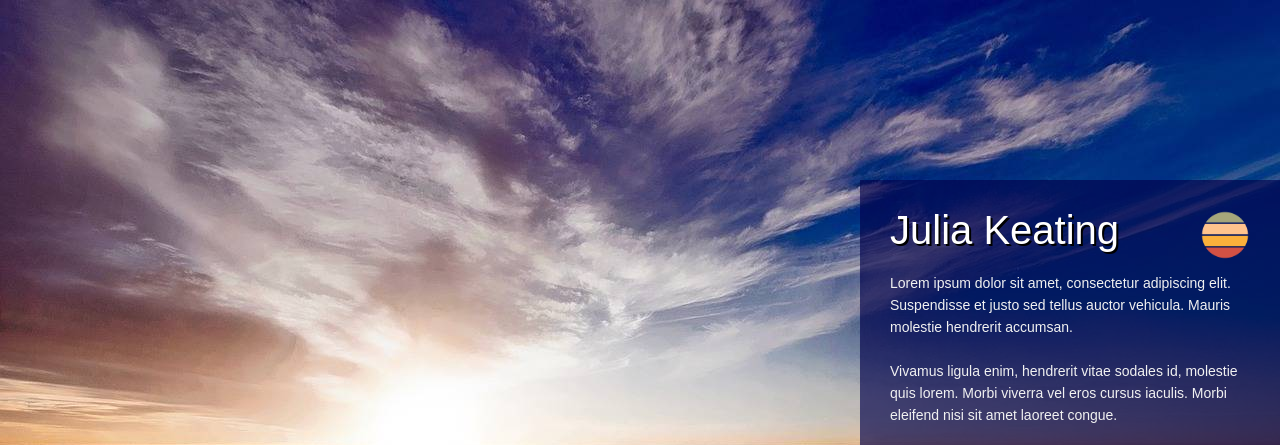
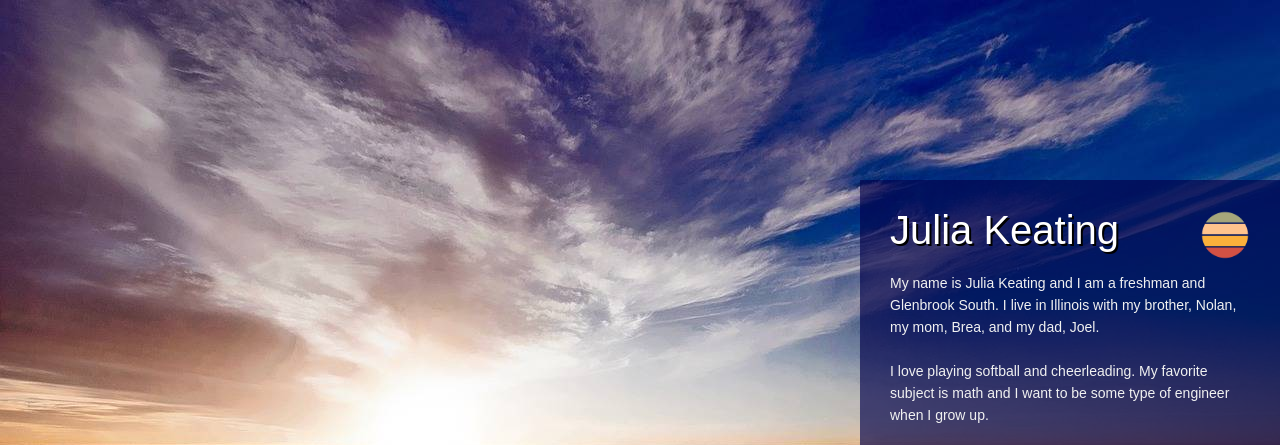
Before and after one commit to 276518/splash-page, a plain HTML site: page index.html in a window 1280 px wide. Shown: the top 445 px of the page. Drawn offline with Linux system fonts and the light colour scheme.

Commit message:
Update index.html

```diff
--- a/index.html
+++ b/index.html
@@ -30,14 +30,11 @@
      <section class="container">
        <!-- UPDATE THIS -->
        <p>
-         Lorem ipsum dolor sit amet, consectetur adipiscing elit. Suspendisse
-         et justo sed tellus auctor vehicula. Mauris molestie hendrerit
-         accumsan.
+         My name is Julia Keating and I am a freshman and Glenbrook South. I live in Illinois with my brother, Nolan, my mom, Brea, and my dad, Joel.
        </p>
        <p>
-         Vivamus ligula enim, hendrerit vitae sodales id, molestie quis lorem.
-         Morbi viverra vel eros cursus iaculis. Morbi eleifend nisi sit amet
-         laoreet congue.
+        I love playing softball and cheerleading. My favorite subject is math and I want to be some type of engineer when I grow up.
+
        </p>
      </section>
 
```
